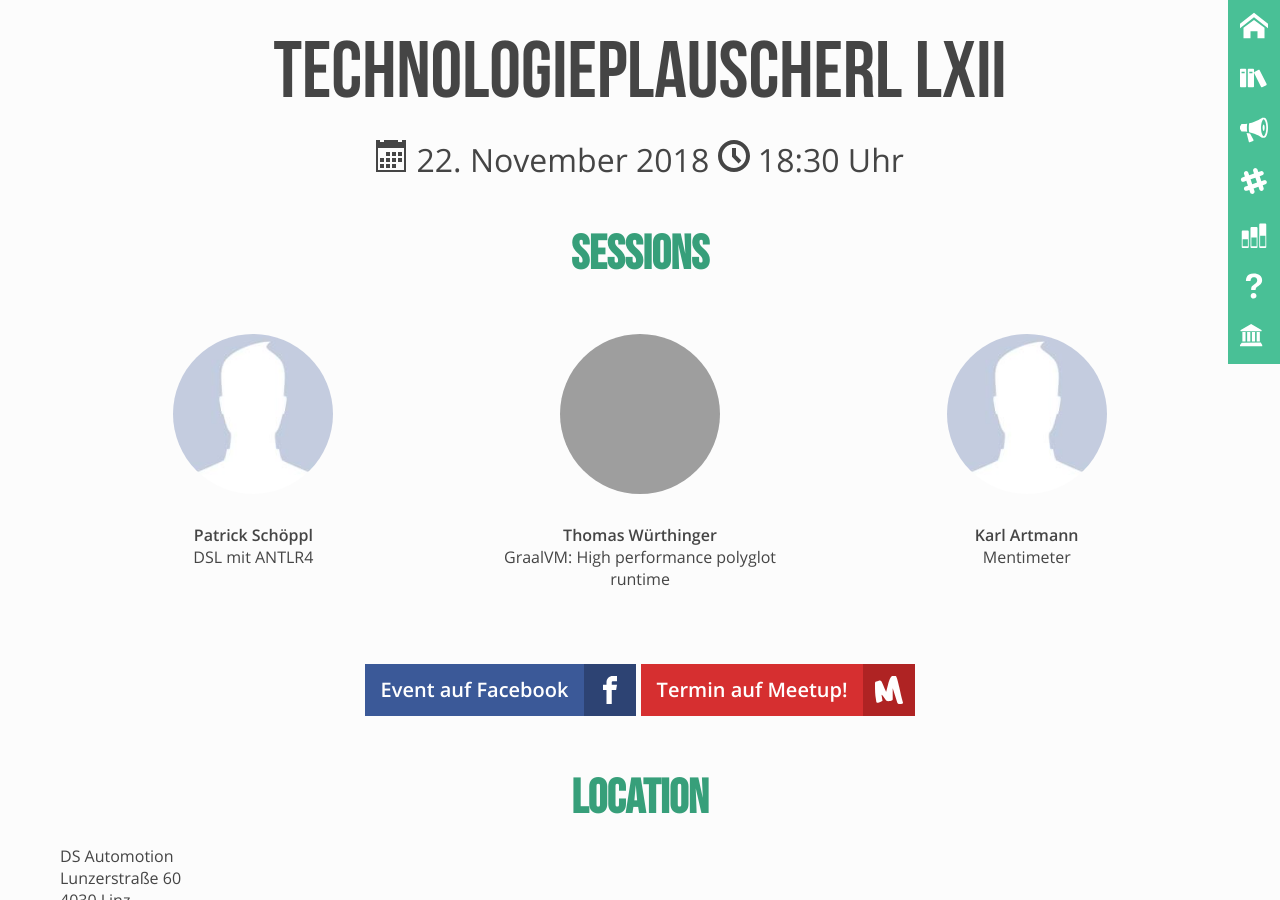
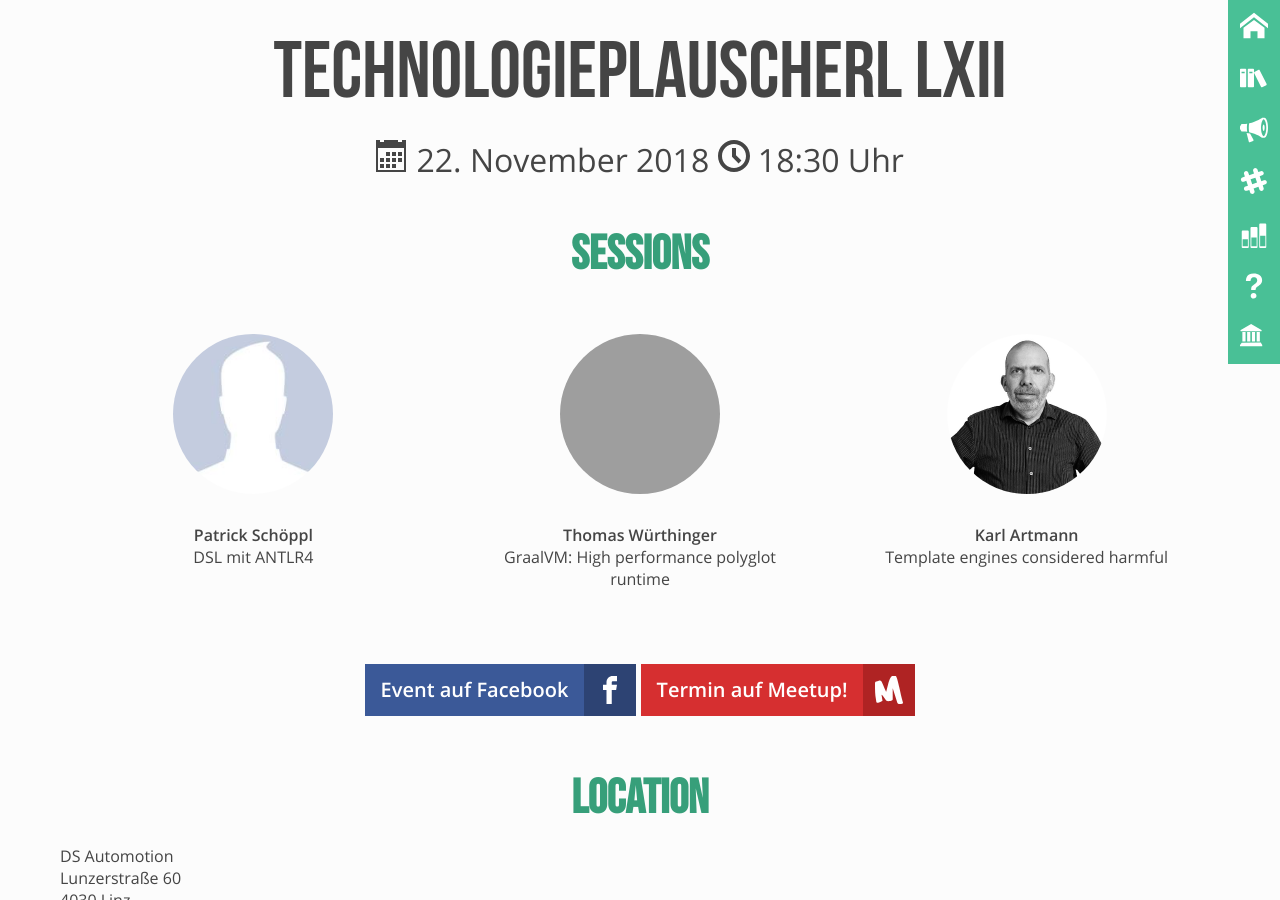
Before and after one commit to mericanAncer127/plauscherl, a Jekyll site: the page built from _plauscherl/62.html, in a window 1280 px wide and 900 px high. Built offline with Jekyll 4.4.1, drawn with Linux system fonts in a browser that asks for light colours; grey boxes are pictures that could not be loaded.

Commit message:
Update talk title of Karl Artmann (plus avatar)

```diff
--- a/_plauscherl/62.html
+++ b/_plauscherl/62.html
@@ -31,6 +31,6 @@ speakers:
   img: //avatars1.githubusercontent.com/u/5550412?s=460&v=4
 -
   name: Karl Artmann
-  talk: Mentimeter
-  img: /img/speaker_male_no_img.jpg
+  talk: Template engines considered harmful
+  img: /img/speaker-avatars/karl-artmann.jpg
 ---
```
